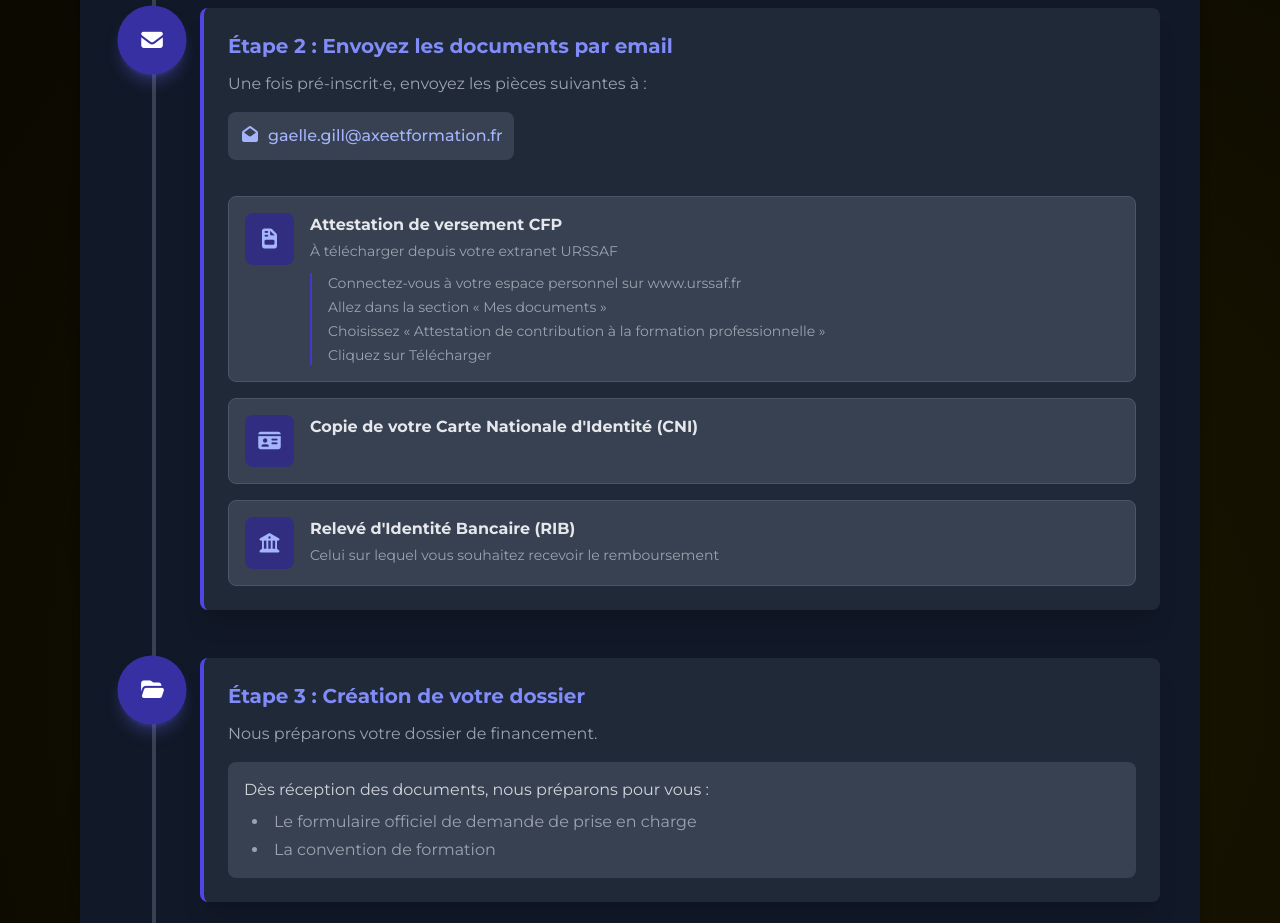
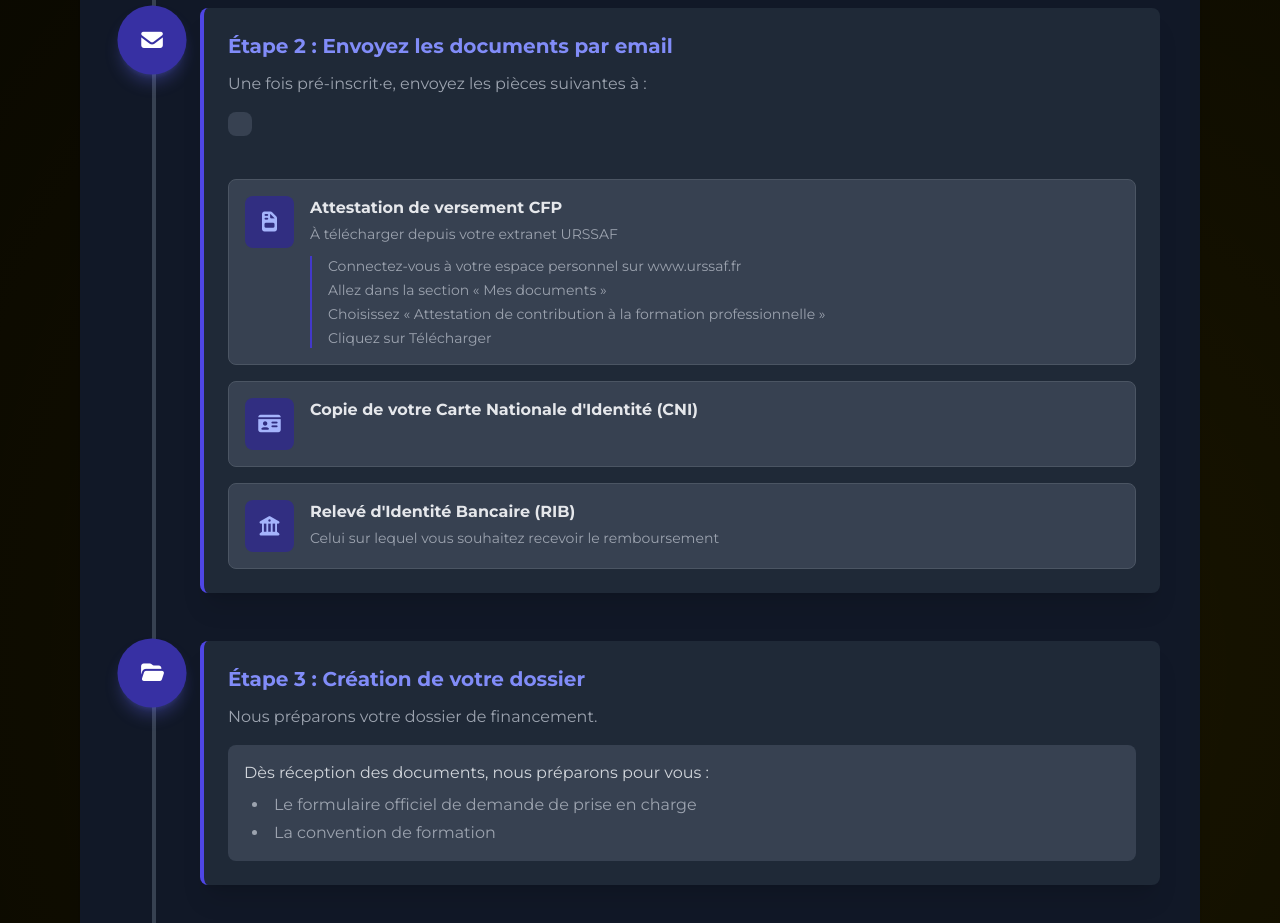
Before and after one commit to Archangenithael/formationimmo, a plain HTML site: page index.html in a window 1280 px wide. Shown: the part 8680-9603 px from the top of the page. Drawn offline with nearby package versions, Linux system fonts and the light colour scheme.

Commit message:
Update index.html

```diff
--- a/index.html
+++ b/index.html
@@ -1538,7 +1538,7 @@
                     <h3 class="text-xl font-bold text-indigo-400 mb-3">Étape 2 : Envoyez les documents par email</h3>
                     <p class="text-gray-400 mb-4">Une fois pré-inscrit·e, envoyez les pièces suivantes à :</p>
                     <div class="bg-gray-700 p-3 rounded-lg mb-5 inline-block hover:bg-gray-600 transition-colors">
-                        <a href="mailto:gaelle.gill@axeetformation.fr" class="text-indigo-300 font-medium"><i class="fa fa-envelope-open mr-2"></i>gaelle.gill@axeetformation.fr</a>
+
                     </div>
 
                     <div class="space-y-4 mt-4">
```
